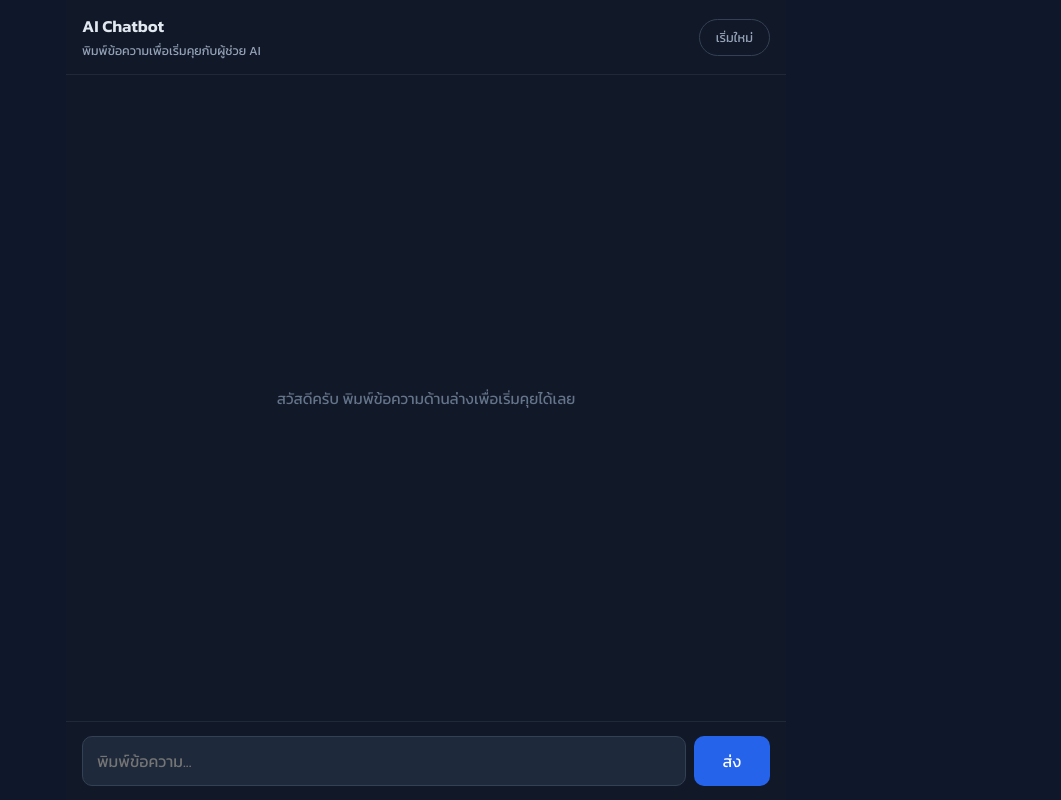
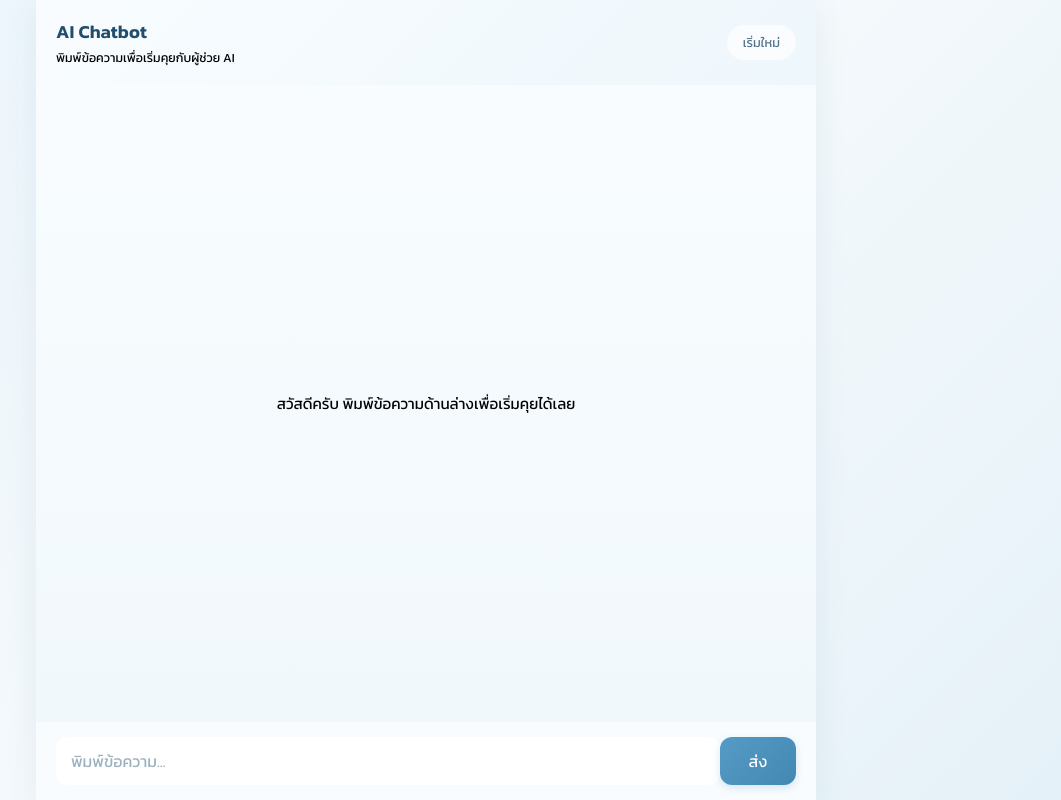
Before and after one commit to nuntouch/chatbot-kmitl, a FastAPI app: page / in a window 1280 px wide. Shown: the whole page, without its empty margins (214-1275 px from the left). Run offline with FastAPI, Linux system fonts and the light colour scheme; parts of the project's set-up code (start-up, migrations or seed data) failed here and were passed over; some libraries are stand-ins or nearby versions.

Commit message:
Update style.css
Change color 1

````diff
--- a/static/css/style.css
+++ b/static/css/style.css
@@ -1,121 +1,259 @@
+```css
+/* =========================================================
+   NATURAL BLUE THEME
+   AI Business Knowledge Assistant
+   ========================================================= */
+
 /* ---------- ตัวแปรกลาง ----------
-   รวมสี/ระยะห่าง/ความโค้งไว้ที่เดียว แทนที่จะกระจายค่าเป็นเลขดิบๆ ทั่วไฟล์
-   ทำให้ปรับโทนสีหรือความหนาแน่นของ UI ทีเดียวได้จากจุดเดียว และเห็นภาพรวมของ
-   ดีไซน์ระบบง่ายกว่าไล่หาทีละ selector */
+   โทนสีฟ้าธรรมชาติ + น้ำเงินหม่น
+   เน้นความสะอาด สบายตา และดูเป็น Professional AI System
+   */
 :root {
-  --color-bg: #0f172a;
-  --color-surface: #111827;
-  --color-surface-alt: #1e293b;
-  --color-border: #1f2937;
-  --color-border-strong: #334155;
-  --color-text: #e2e8f0;
-  --color-text-muted: #94a3b8;
-  --color-text-faint: #64748b;
-  --color-accent: #2563eb;
-  --color-accent-hover: #1d4ed8;
-  --color-danger: #b91c1c;
-  --color-danger-hover: #991b1b;
+  --color-bg: #eaf4fb;
+  --color-surface: #f7fbfe;
+  --color-surface-alt: #edf6fc;
+
+  --color-border: #d5e7f3;
+  --color-border-strong: #b8d4e6;
+
+  --color-text: #18324a;
+  --color-text-muted: #668197;
+  --color-text-faint: #8ba3b5;
+
+  --color-accent: #3b82b6;
+  --color-accent-hover: #2f6f9e;
+  --color-accent-light: #dceef9;
+
+  --color-ai-bubble: #e8f3f9;
+  --color-user-bubble: #4d91bd;
+
+  --color-danger: #c45c5c;
+  --color-danger-hover: #aa4848;
 
   --radius-sm: 8px;
   --radius-md: 12px;
   --radius-lg: 16px;
+
   --space-sm: 8px;
   --space-md: 16px;
 }
+
+
+/* ---------- Global ---------- */
 
 * {
   box-sizing: border-box;
 }
 
+html,
 body {
   margin: 0;
-  /* Kanit ก่อน เพื่อให้ตรงกับฟอนต์หลักที่ใช้สอนเรื่อง UI/UX ในเลกเชอร์
-     Noto Sans Thai / Segoe UI เป็น fallback เผื่อโหลด Kanit จาก Google Fonts ไม่สำเร็จ */
-  font-family: "Kanit", "Noto Sans Thai", "Segoe UI", system-ui, sans-serif;
-  background: var(--color-bg);
+  width: 100%;
+  height: 100%;
+}
+
+body {
+  font-family:
+    "Kanit",
+    "Noto Sans Thai",
+    "Segoe UI",
+    system-ui,
+    sans-serif;
+
+  background:
+    linear-gradient(
+      135deg,
+      #eaf4fb 0%,
+      #f4f9fc 50%,
+      #e5f1f8 100%
+    );
+
   color: var(--color-text);
+
   height: 100vh;
   overflow: hidden;
 }
 
-/* ---------- layout: เขียนแบบ mobile-first ----------
-   ค่าเริ่มต้น (ไม่มี media query) คือสไตล์สำหรับจอเล็ก/มือถือ
-   แล้วค่อยขยาย/ปรับเพิ่มให้จอใหญ่ขึ้นด้วย @media (min-width: ...) ด้านล่าง */
+
+/* =========================================================
+   APP CONTAINER
+   ========================================================= */
+
 .app-container {
   display: flex;
   flex-direction: column;
+
   height: 100vh;
   width: 100%;
+
   margin: 0 auto;
-  background: var(--color-surface);
+
+  background: rgba(247, 251, 254, 0.96);
 }
 
+
+/* =========================================================
+   HEADER
+   ========================================================= */
+
 .app-header {
-  padding: 14px var(--space-md);
-  border-bottom: 1px solid var(--color-border);
+  padding: 16px var(--space-md);
+
+  border-bottom:
+    1px solid var(--color-border);
+
   display: flex;
   align-items: center;
   justify-content: space-between;
+
   gap: var(--space-sm);
+
+  background:
+    linear-gradient(
+      135deg,
+      #f8fcff,
+      #eef7fc
+    );
 }
 
 .app-header-text {
   display: flex;
   flex-direction: column;
-  gap: 2px;
+
+  gap: 3px;
+
   min-width: 0;
 }
 
 .app-header h1 {
   margin: 0;
-  font-size: 1.05rem;
+
+  font-size: 1.08rem;
+
   font-weight: 600;
+
+  color: #214e6d;
+
+  letter-spacing: 0.1px;
 }
 
 .app-subtitle {
   font-size: 0.78rem;
+
   color: var(--color-text-muted);
 }
 
+
+/* =========================================================
+   NEW CHAT BUTTON
+   ========================================================= */
+
 .new-chat-button {
   flex: 0 0 auto;
+
   padding: 8px 16px;
+
   border-radius: 999px;
-  border: 1px solid var(--color-border-strong);
-  background: transparent;
-  color: var(--color-text-muted);
+
+  border:
+    1px solid var(--color-border-strong);
+
+  background: rgba(255, 255, 255, 0.7);
+
+  color: #54758c;
+
   font-family: inherit;
+
   font-size: 0.8rem;
+
   cursor: pointer;
-  transition: background-color 0.15s ease, border-color 0.15s ease, color 0.15s ease;
+
+  transition:
+    background-color 0.2s ease,
+    border-color 0.2s ease,
+    color 0.2s ease,
+    transform 0.15s ease;
 }
 
 .new-chat-button:hover {
-  background: var(--color-border);
-  border-color: var(--color-border-strong);
-  color: var(--color-text);
+  background: #e4f2fa;
+
+  border-color: #8dbbd4;
+
+  color: #2f6689;
+
+  transform: translateY(-1px);
 }
+
+.new-chat-button:active {
+  transform: translateY(0);
+}
+
+
+/* =========================================================
+   CHAT WINDOW
+   ========================================================= */
 
 .chat-window {
   flex: 1;
+
   overflow-y: auto;
-  padding: var(--space-md);
+
+  padding: 20px var(--space-md);
+
   display: flex;
   flex-direction: column;
-  gap: 10px;
+
+  gap: 12px;
+
+  background:
+    linear-gradient(
+      180deg,
+      #f8fcfe 0%,
+      #f1f8fc 100%
+    );
 }
 
-/* ---------- empty state ----------
-   แสดงเฉพาะตอนที่ยังไม่มีบทสนทนาจริงเกิดขึ้นเลย ไม่ใช่ข้อความ AI ปลอมที่ค้างอยู่ถาวร
-   ถูกซ่อนทันทีที่ผู้ใช้ส่งข้อความแรก และถูกเรียกกลับมาแสดงอีกครั้งตอนกด "เริ่มใหม่" */
+
+/* ---------- Scrollbar ---------- */
+
+.chat-window::-webkit-scrollbar {
+  width: 7px;
+}
+
+.chat-window::-webkit-scrollbar-track {
+  background: transparent;
+}
+
+.chat-window::-webkit-scrollbar-thumb {
+  background: #c5dce9;
+
+  border-radius: 999px;
+}
+
+.chat-window::-webkit-scrollbar-thumb:hover {
+  background: #a9cadb;
+}
+
+
+/* =========================================================
+   EMPTY STATE
+   ========================================================= */
+
 .empty-state {
   flex: 1;
+
   display: flex;
+
   align-items: center;
   justify-content: center;
+
   text-align: center;
+
   color: var(--color-text-faint);
+
   font-size: 0.95rem;
+
   padding: 24px;
 }
 
@@ -224,106 +473,372 @@ body {
   60%,
   100% {
     transform: translateY(0);
-    opacity: 0.5;
+
+    opacity: 0.45;
   }
+
   30% {
     transform: translateY(-6px);
+
     opacity: 1;
   }
 }
 
+
+/* =========================================================
+   ERROR / NOTICE
+   ========================================================= */
+
 .error-banner {
-  margin: 0 var(--space-md) var(--space-sm);
+  margin:
+    0 var(--space-md)
+    var(--space-sm);
+
   padding: 10px 14px;
-  background: #7f1d1d;
-  color: #fecaca;
-  border-radius: var(--radius-sm);
+
+  background:
+    #f5dddd;
+
+  color:
+    #934646;
+
+  border:
+    1px solid #e8c2c2;
+
+  border-radius:
+    var(--radius-sm);
+
   font-size: 0.9rem;
-  transition: opacity 0.15s ease;
+
+  transition:
+    opacity 0.15s ease;
 }
 
 .error-banner.hidden {
   display: none;
 }
 
-/* ตัวแปรสถานะ "แจ้งให้ทราบเฉยๆ" (เช่น กด "หยุด" การตอบเอง) แยกโทนจาก error จริง
-   ใช้ element เดียวกับ error-banner แค่สลับคลาส เพื่อไม่ต้องเพิ่ม DOM ซ้ำซ้อน */
+
+/* ---------- Notice ----------
+   ใช้สำหรับข้อความแจ้งเตือนทั่วไป
+   เช่น ผู้ใช้กด "หยุด" การตอบกลับ
+   */
+
 .error-banner.notice {
-  background: var(--color-surface-alt);
-  color: var(--color-text-muted);
+  background:
+    #e5f1f7;
+
+  color:
+    #52758b;
+
+  border:
+    1px solid #c9dfe9;
 }
+
+
+/* =========================================================
+   CHAT FORM
+   ========================================================= */
 
 .chat-form {
   display: flex;
+
   gap: var(--space-sm);
-  padding: 14px var(--space-md);
-  border-top: 1px solid var(--color-border);
+
+  padding:
+    14px var(--space-md);
+
+  border-top:
+    1px solid var(--color-border);
+
+  background:
+    #f8fcfe;
 }
+
+
+/* =========================================================
+   MESSAGE INPUT
+   ========================================================= */
 
 .message-input {
   flex: 1;
-  padding: 12px 14px;
-  border-radius: 10px;
-  border: 1px solid var(--color-border-strong);
-  background: var(--color-surface-alt);
-  color: var(--color-text);
+
+  padding: 12px 15px;
+
+  border-radius: 12px;
+
+  border:
+    1px solid var(--color-border-strong);
+
+  background:
+    #ffffff;
+
+  color:
+    var(--color-text);
+
   font-family: inherit;
+
   font-size: 1rem;
-  transition: border-color 0.15s ease;
+
+  transition:
+    border-color 0.2s ease,
+    box-shadow 0.2s ease,
+    background-color 0.2s ease;
+}
+
+.message-input::placeholder {
+  color:
+    #9ab0bf;
 }
 
 .message-input:focus {
   outline: none;
-  border-color: var(--color-accent);
+
+  border-color:
+    #6ba7c7;
+
+  background:
+    #ffffff;
+
+  box-shadow:
+    0 0 0 3px
+    rgba(
+      75,
+      145,
+      189,
+      0.12
+    );
 }
+
+.message-input:disabled {
+  background:
+    #edf4f8;
+
+  cursor:
+    not-allowed;
+}
+
+
+/* =========================================================
+   SEND / STOP BUTTON
+   ========================================================= */
 
 .send-button,
 .stop-button {
   min-width: 76px;
-  padding: 0 var(--space-md);
-  border-radius: 10px;
+
+  padding:
+    0 var(--space-md);
+
+  border-radius: 12px;
+
   border: none;
+
   font-family: inherit;
+
   font-size: 1rem;
+
   cursor: pointer;
-  transition: background-color 0.15s ease, opacity 0.15s ease;
+
+  transition:
+    background-color 0.2s ease,
+    opacity 0.2s ease,
+    transform 0.15s ease,
+    box-shadow 0.2s ease;
 }
 
+
+/* ---------- Send ---------- */
+
 .send-button {
-  background: var(--color-accent);
+  background:
+    linear-gradient(
+      135deg,
+      #559bc5,
+      #4388b3
+    );
+
   color: white;
+
+  box-shadow:
+    0 3px 8px rgba(
+      59,
+      130,
+      182,
+      0.18
+    );
 }
 
 .send-button:disabled {
-  background: var(--color-border-strong);
-  cursor: not-allowed;
+  background:
+    #b9ccd8;
+
+  cursor:
+    not-allowed;
+
+  box-shadow:
+    none;
 }
 
 .send-button:not(:disabled):hover {
-  background: var(--color-accent-hover);
+  background:
+    linear-gradient(
+      135deg,
+      #4b91bb,
+      #367aa5
+    );
+
+  transform:
+    translateY(-1px);
+
+  box-shadow:
+    0 5px 12px rgba(
+      59,
+      130,
+      182,
+      0.22
+    );
 }
 
+.send-button:not(:disabled):active {
+  transform:
+    translateY(0);
+}
+
+
+/* ---------- Stop ---------- */
+
 .stop-button {
-  background: var(--color-danger);
-  color: white;
+  background:
+    #c45c5c;
+
+  color:
+    white;
 }
 
 .stop-button:hover {
-  background: var(--color-danger-hover);
+  background:
+    #aa4848;
+
+  transform:
+    translateY(-1px);
 }
+
+.stop-button:active {
+  transform:
+    translateY(0);
+}
+
+
+/* ---------- Hidden ---------- */
 
 .stop-button.hidden,
 .send-button.hidden {
   display: none;
 }
 
-/* ---------- จอที่ใหญ่ขึ้น (แท็บเล็ต/เดสก์ท็อป) ---------- */
+
+/* =========================================================
+   AUTHOR NAME
+   =========================================================
+   ใช้กับชื่อผู้จัดทำที่เพิ่มจาก JavaScript
+   */
+
+.author-name {
+  text-align: center;
+
+  font-size: 0.72rem;
+
+  color:
+    #7895a8;
+
+  padding:
+    6px 12px;
+
+  background:
+    rgba(
+      239,
+      247,
+      252,
+      0.95
+    );
+
+  border-bottom:
+    1px solid #dcebf3;
+
+  font-family:
+    "Kanit",
+    "Noto Sans Thai",
+    "Segoe UI",
+    system-ui,
+    sans-serif;
+
+  letter-spacing:
+    0.2px;
+}
+
+
+/* =========================================================
+   DESKTOP / TABLET
+   ========================================================= */
+
 @media (min-width: 600px) {
+
   .app-container {
-    max-width: 720px;
+    max-width:
+      720px;
+
+    box-shadow:
+      0 8px 30px
+      rgba(
+        43,
+        91,
+        119,
+        0.08
+      );
   }
 
   .message {
-    max-width: 85%;
+    max-width:
+      85%;
+  }
+
+  .app-header {
+    padding:
+      18px 20px;
+  }
+
+  .chat-window {
+    padding:
+      22px 20px;
+  }
+
+  .chat-form {
+    padding:
+      15px 20px;
   }
 }
+
+
+/* =========================================================
+   LARGE DESKTOP
+   ========================================================= */
+
+@media (min-width: 1000px) {
+
+  .app-container {
+    max-width:
+      780px;
+  }
+
+  .app-header h1 {
+    font-size:
+      1.15rem;
+  }
+
+  .chat-window {
+    padding:
+      24px;
+  }
+}
+```
````
Also changed, not shown: other parts of static/css/style.css (+133 -22 lines).
